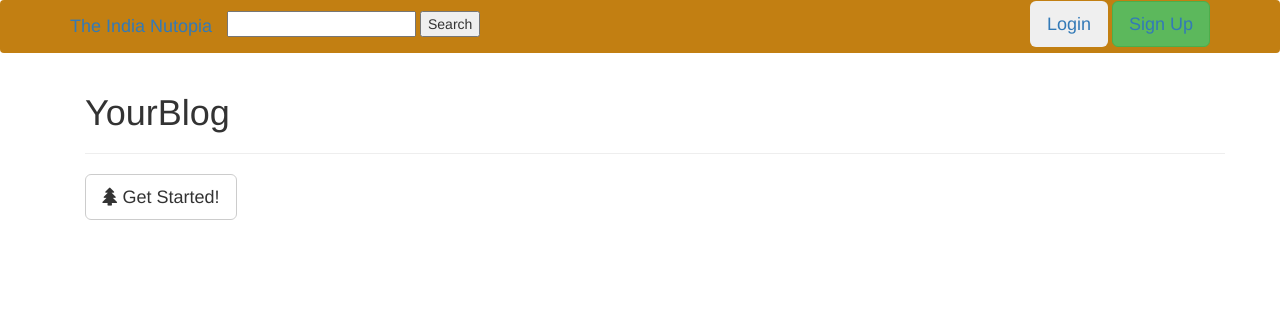
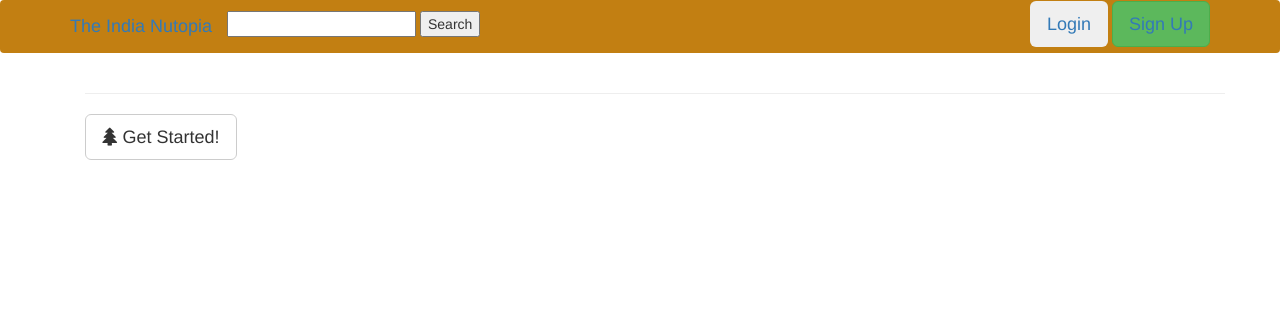
Before and after one commit to jayant-ism/blog-work, a Django app: template blog/templates/landing.html in a window 1280 px wide. Shown: the top 313 px of the page. Run offline with Django 3.2, Linux system fonts and the light colour scheme; the template is opened without the code that fills it, so the values that code supplies are empty; some libraries are stand-ins or nearby versions.

Commit message:
Update landing.html

```diff
--- a/blog/templates/landing.html
+++ b/blog/templates/landing.html
@@ -6,7 +6,7 @@
  	<div class="row">
  		<div class="col-lg-12">
  			<div class="content">
-				 <h1>YourBlog</h1>
+
 				 <hr>
 
 				 	<a href="campgrounds-index" class="btn btn-default btn-lg"><i class="fa fa-tree"></i> Get Started!</a>
```
